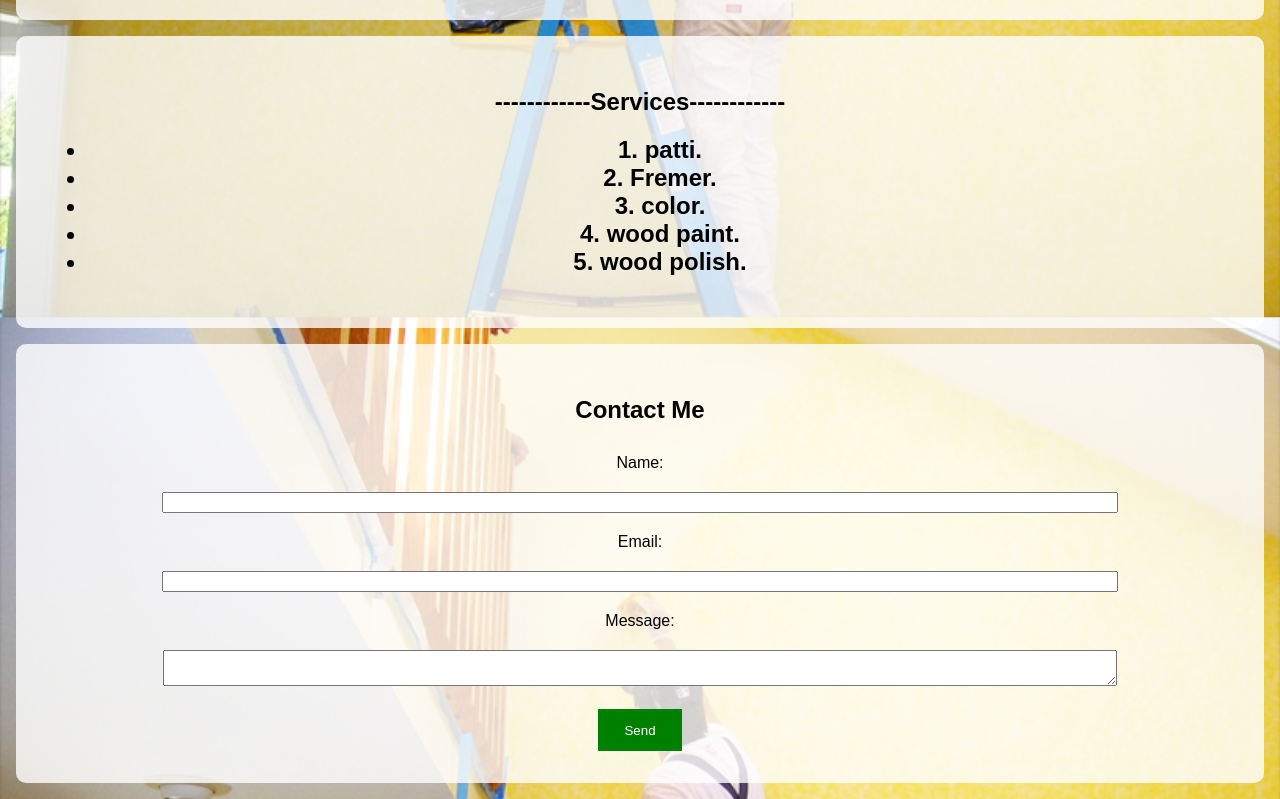
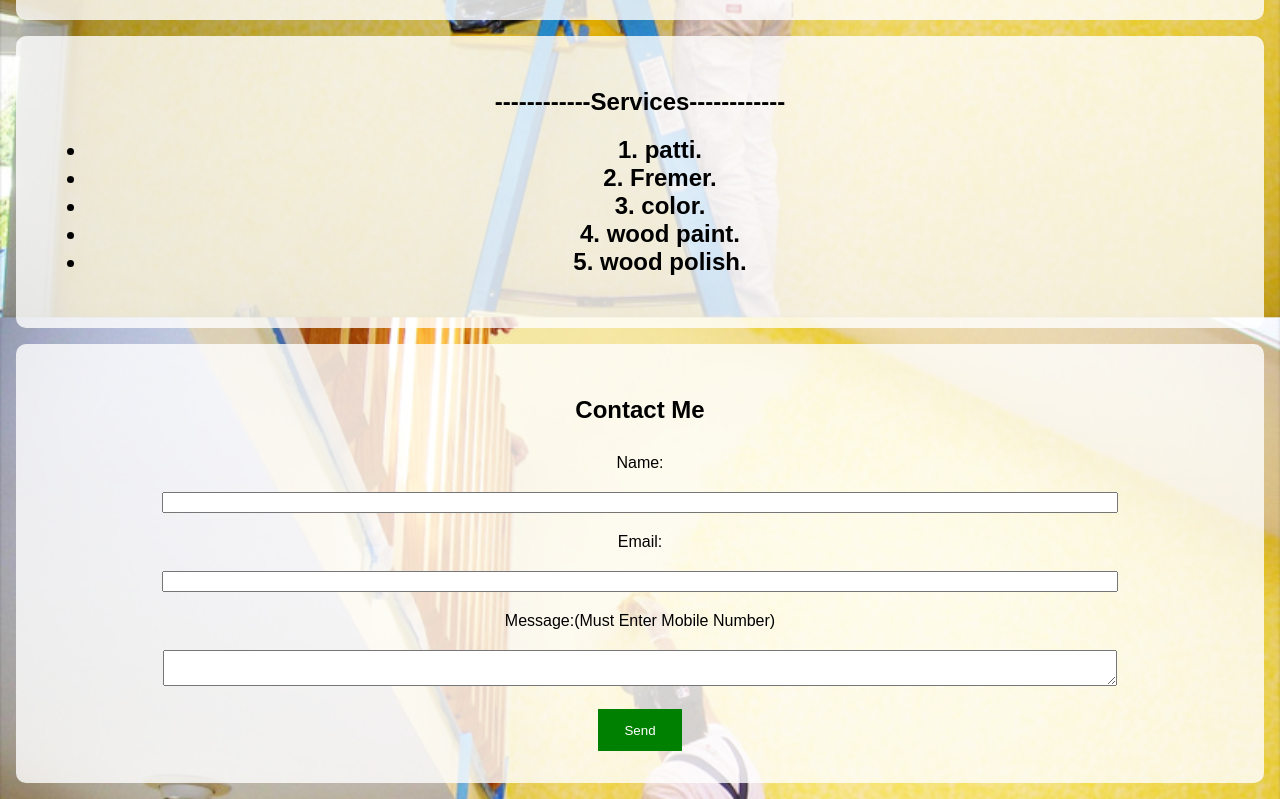
Before and after one commit to Venkatesan05102002/painter, a plain HTML site: page index.html in a window 1280 px wide. Shown: the part 1602-2401 px from the top of the page. Drawn offline with Linux system fonts and the light colour scheme.

Commit message:
Update index.html

```diff
--- a/index.html
+++ b/index.html
@@ -75,7 +75,7 @@
             <input type="text" id="name" name="name" required>
             <label for="email">Email:</label>
             <input type="email" id="email" name="email" required>
-            <label for="message">Message:</label>
+            <label for="message">Message:(Must Enter Mobile Number)</label>
             <textarea id="message" name="message" required></textarea>
             <button type="submit">Send</button>
         </form>
```
